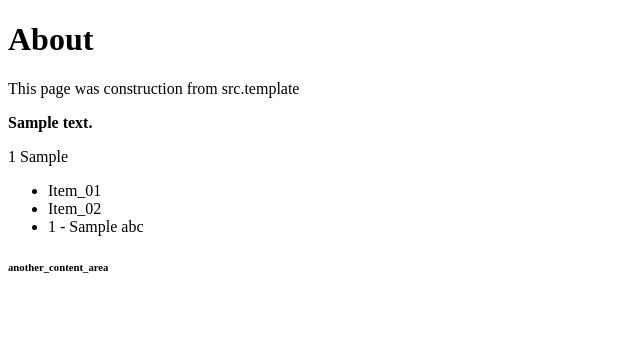
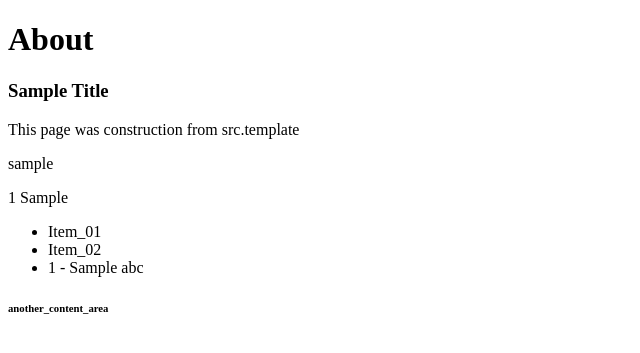
Before and after one commit to YazonDA/try_django, a Django app: template src/templates/about.html in a window 1280 px wide. Shown: the part 70-423 px from the top of the page, without its empty margins (0-640 px from the left). Run offline with Django 3.2, Linux system fonts and the light colour scheme; the template is opened without the code that fills it: most values are stand-ins (such as "Sample title", 1, 10 or a date in 2020).

Commit message:
end of chapter titled as 20 - Template Tags and Filters

```diff
--- a/src/pages/views.py
+++ b/src/pages/views.py
@@ -13,10 +13,11 @@ def contact_view(request, *args, **kwargs):
 
 def about_view(request, *args, **kwargs):
 	my_context = {
-		"my_text":		"This is about as",
+		"title":		"this is about as",
 		"this_is_true":	True,
 		"my_number":	123,
-		"my_list":		[1313, 4242, 312, "Abc"]
+		"my_list":		[1313, 4242, 312, "Abc"],
+		"my_html":		"<h1>Hello world!</h1>"
 	}
 	return render(request, "about.html", my_context)
 
--- a/src/templates/about.html
+++ b/src/templates/about.html
@@ -2,11 +2,12 @@
 
 {% block content %}
 	<h1>About</h1>
+	<h3>{{ title|title }}</h3>
+
 	<p>This page was construction from src.template</p>
 
-	<b>
-		{{ my_text }}
-	</b>
+	{{ my_html|striptags|slugify }}
+
 	<p>
 		{{ my_number }}
 		{{ my_list }}
```
